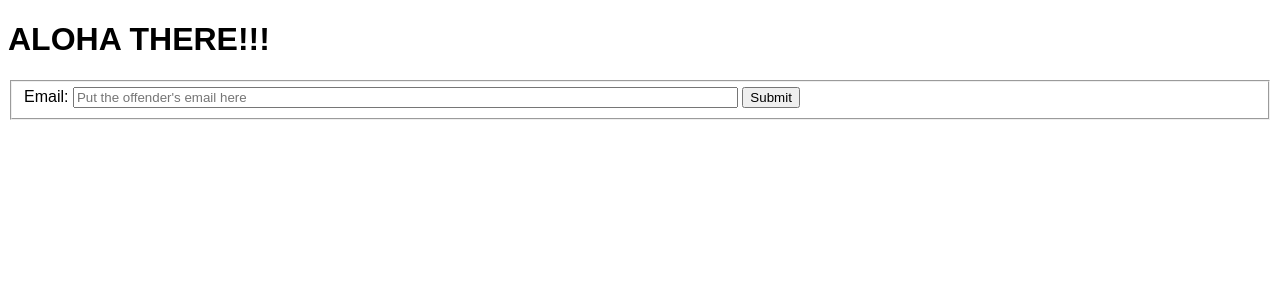
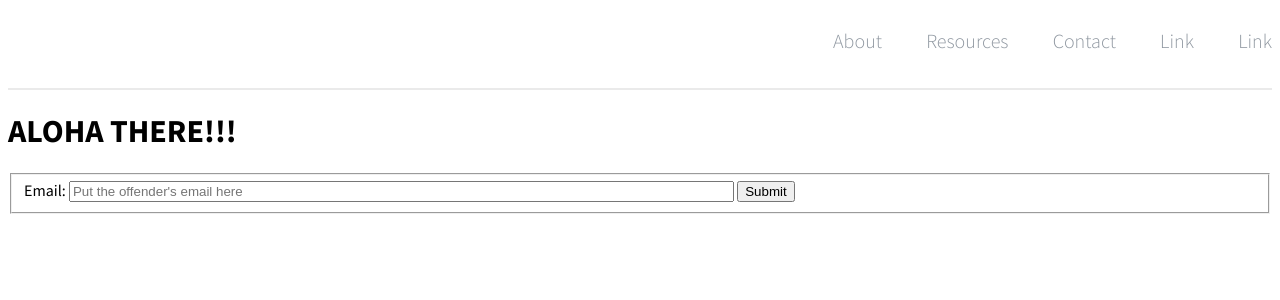
Before and after one commit to juliepanda/chimehack, a Flask app: page / in a window 1280 px wide; the page is wider, and only the part inside the window is pictured. Shown: the top 300 px of that part. Run offline with Flask 2, Linux system fonts and the light colour scheme; some libraries are stand-ins or nearby versions.

Commit message:
setting up nav

```diff
--- a/templates/index.html
+++ b/templates/index.html
@@ -4,6 +4,7 @@
     <meta charset="UTF-8">
     <title>Chimehack</title>
     <link rel=stylesheet type=text/css href="{{ url_for('static', filename='style.css') }}">
+    <link href='http://fonts.googleapis.com/css?family=Source+Sans+Pro:300,400,600,700' rel='stylesheet' type='text/css'>
     <script src="https://ajax.googleapis.com/ajax/libs/jquery/2.1.3/jquery.min.js"></script>
   </head>
   <body>
@@ -37,6 +38,22 @@
         getEmail();
       };
     </script>
+    <div class="row">
+      <div class="large-12 columns">
+        <nav class="clearfix">
+              <ul class="clearfix">
+                  <li><a href="#">About</a></li>
+                  <li><a href="#">Resources</a></li>
+                  <li><a href="#">Contact</a></li>
+                  <li><a href="#">Link</a></li>
+                  <li><a href="#">Link</a></li>
+              </ul>
+              <a href="#" id="pull">
+                  <div class="right menu-icon border-icon"></div>
+              </a>
+          </nav>
+        </div>
+      </div>
     <h1>ALOHA THERE!!!</h1>
     <div id="contant-form">
       <fieldset>
```
